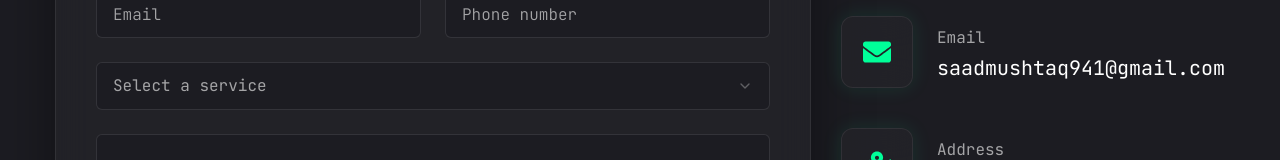
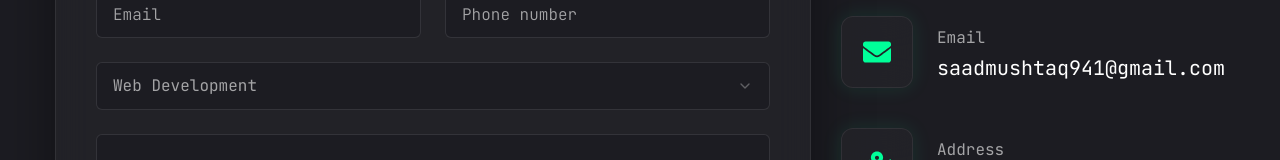
Before and after one commit to SaaadMushtaq/portfolio-nuxt, a Next.js app: page /contact in a window 1280 px wide. Shown: the part 489-649 px from the top of the page. Built offline with nearby package versions, Linux system fonts and the light colour scheme.

Commit message:
added the send email functionality

```diff
--- a/app/contact/page.jsx
+++ b/app/contact/page.jsx
@@ -44,7 +44,7 @@ const INITIAL_FORM = {
   lastname: "",
   email: "",
   phone: "",
-  service: "",
+  service: "Web Development",
   message: "",
 };
 
```
